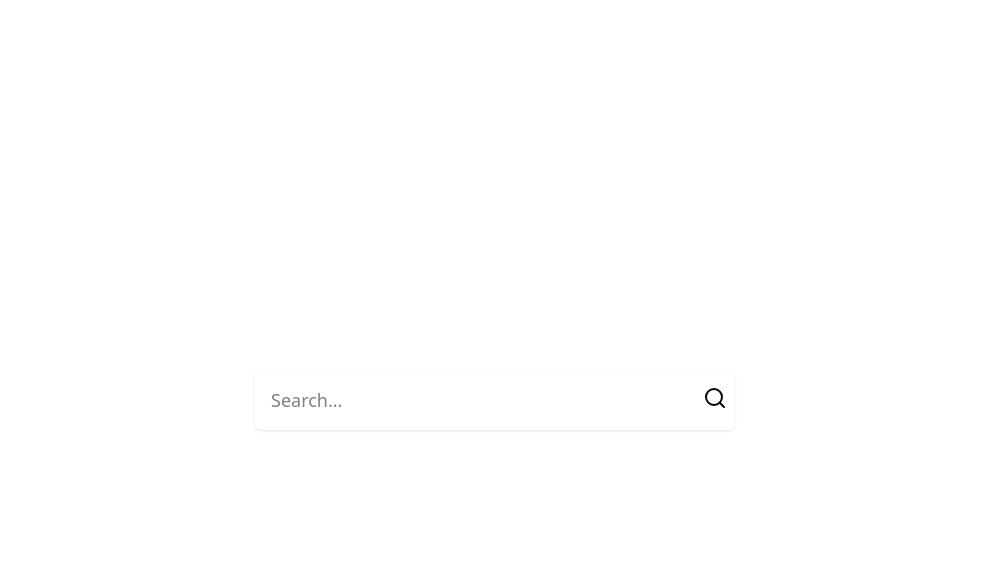
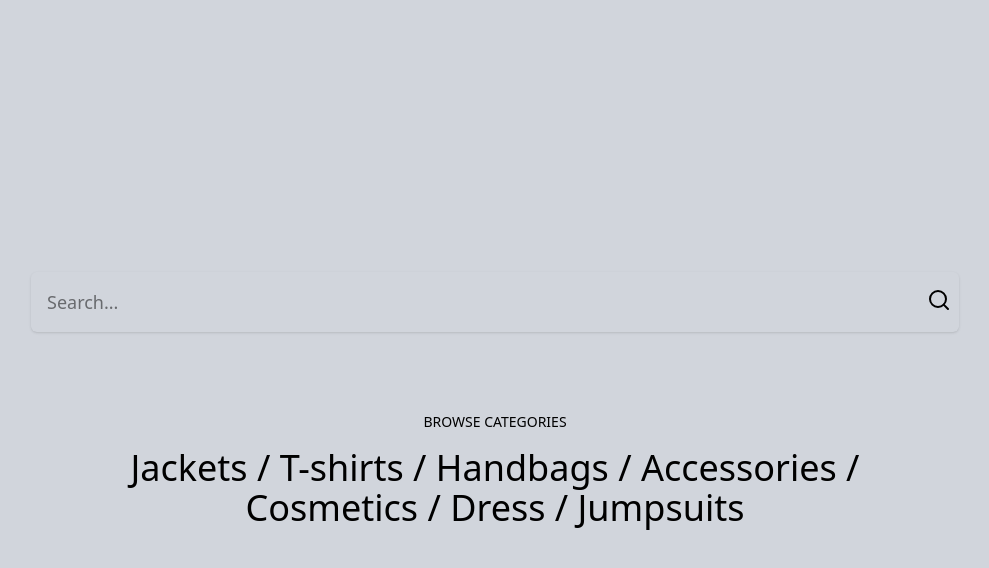
Before and after one commit to MohammadAabis/kaira, a React (Vite) app in the folder client/: page / in a window 1280 px wide. Both pictures are taken after a click on the button 1252 px from the left and 33 px from the top of the page. Shown: the top 568 px of the page, without its empty margins (145-1134 px from the left). Built offline with nearby package versions, Linux system fonts and the light colour scheme.

Commit message:
changes in nav

```diff
--- a/client/src/App.jsx
+++ b/client/src/App.jsx
@@ -1,4 +1,6 @@
 import { useState } from "react";
+import SearchPopup from "./components/SearchPopup";
+import SlidingPanel from "./components/SlidingPanel";
 
 const navLinks = [
   { label: "Home", href: "#" },
@@ -12,8 +14,6 @@ function App() {
   const [menuOpen, setMenuOpen] = useState(false);
   const [searchOpen, setSearchOpen] = useState(false);
 
-  // Function to toggle search input visibility
-  const toggleSearch = () => setSearchOpen(!searchOpen);
   // Toggle function for mobile menu
   const toggleMenu = () => setMenuOpen(!menuOpen);
   return (
@@ -21,7 +21,7 @@ function App() {
       <nav className="relative bg-white border-b-1 border-b-gray-300 shadow-sm py-5">
         <div className="mx-auto flex justify-between items-center px-4">
           {/* Main Logo */}
-          <div className="">
+          <div className="w-20 sm:w-24">
             <img src="/img/main-logo.png" alt="" />
           </div>
 
@@ -60,7 +60,7 @@ function App() {
           </div>
 
           {/* Carts for mobile */}
-          <div className="absolute left-1/2 top-1/2 transform -translate-x-1/2 -translate-y-1/2 flex space-x-4 lg:hidden">
+          <div className="absolute left-1/2 top-1/2 transform -translate-x-1/2 -translate-y-1/2 flex space-x-2 lg:hidden">
             <button>
               <svg
                 xmlns="http://www.w3.org/2000/svg"
@@ -136,56 +136,18 @@ function App() {
         </div>
 
         {/* SLIDING PANEL - Mobile Menu */}
-        <div
-          className={`fixed top-0 right-0 h-full w-64 bg-white shadow-lg z-40 transform transition-transform duration-300 ease-in-out ${
-            menuOpen ? "translate-x-0" : "translate-x-full"
-          } lg:hidden`}
-        >
-          <div className="p-4 flex justify-end">
-            <button onClick={toggleMenu} className="text-gray-700 text-2xl">
-              ×
-            </button>
-          </div>
-          <ul className="flex flex-col items-start space-y-4 px-6 text-gray-800">
-            {navLinks.map((link) => (
-              <li key={link.label}>
-                <a href={link.href}>{link.label}</a>
-              </li>
-            ))}
-          </ul>
-        </div>
+        {menuOpen && (
+          <SlidingPanel
+            menuOpen={menuOpen}
+            toggleMenu={toggleMenu}
+            navLinks={navLinks}
+          />
+        )}
       </nav>
 
       {/* Search Area */}
       {searchOpen && (
-        <div className="fixed inset-0 bg-white flex items-center justify-center">
-          <div className="relative w-full max-w-lg px-4">
-            <input
-              type="text"
-              placeholder="Search..."
-              className="w-full p-4 rounded-md text-lg focus:outline-pink-400 border-b-gray-200 shadow-sm"
-            />
-            <button
-              className="absolute top-4 right-6"
-            >
-              <svg
-                xmlns="http://www.w3.org/2000/svg"
-                width="24"
-                height="24"
-                viewBox="0 0 24 24"
-                fill="none"
-                stroke="currentColor"
-                stroke-width="2"
-                stroke-linecap="round"
-                stroke-linejoin="round"
-                class="lucide lucide-search-icon lucide-search"
-              >
-                <path d="m21 21-4.34-4.34" />
-                <circle cx="11" cy="11" r="8" />
-              </svg>
-            </button>
-          </div>
-        </div>
+        <SearchPopup searchOpen={searchOpen} setSearchOpen={setSearchOpen} />
       )}
     </>
   );
--- /dev/null
+++ b/client/src/components/SearchPopup.jsx
@@ -0,0 +1,60 @@
+import { useEffect, useRef } from "react"
+
+export default function SearchPopup({ searchOpen, setSearchOpen }) {
+  const popupRef = useRef(null)
+
+  useEffect(() => {
+    function handleClickOutside(event) {
+      if (popupRef.current && !popupRef.current.contains(event.target)) {
+        setSearchOpen(false)
+      }
+    }
+
+    if (searchOpen) {
+      document.addEventListener("mousedown", handleClickOutside)
+    }
+
+    return () => {
+      document.removeEventListener("mousedown", handleClickOutside)
+    }
+  }, [searchOpen, setSearchOpen])
+
+  if (!searchOpen) return null
+
+  return (
+    <div className="fixed inset-0 bg-gray-300 flex flex-col items-center justify-center">
+      <div ref={popupRef} className="relative px-4 w-full md:w-3/4">
+        <input
+          type="text"
+          placeholder="Search..."
+          className="w-full p-4 rounded-md text-lg focus:outline-pink-400 shadow-sm"
+        />
+        <button className="absolute top-4 right-6">
+          <svg
+            xmlns="http://www.w3.org/2000/svg"
+            width="24"
+            height="24"
+            viewBox="0 0 24 24"
+            fill="none"
+            stroke="currentColor"
+            strokeWidth="2"
+            strokeLinecap="round"
+            strokeLinejoin="round"
+            className="lucide lucide-search-icon lucide-search"
+          >
+            <path d="m21 21-4.34-4.34" />
+            <circle cx="11" cy="11" r="8" />
+          </svg>
+        </button>
+      </div>
+
+      <div className="mt-20 text-center text-2xl sm:text-3xl lg:text-4xl">
+        <p className="uppercase text-sm font-light">Browse Categories</p>
+        <div className="mt-4">
+          <p>Jackets / T-shirts / Handbags / Accessories /</p>
+          <p>Cosmetics / Dress / Jumpsuits</p>
+        </div>
+      </div>
+    </div>
+  )
+}
--- /dev/null
+++ b/client/src/components/SlidingPanel.jsx
@@ -0,0 +1,24 @@
+const SlidingPanel = ({ menuOpen, toggleMenu, navLinks }) => {
+  return (
+    <div
+      className={`fixed top-0 right-0 h-full w-64 bg-white shadow-lg z-40 transform transition-transform duration-300 ease-in-out ${
+        menuOpen ? "translate-x-0" : "translate-x-full"
+      } lg:hidden`}
+    >
+      <div className="p-4 flex justify-end">
+        <button onClick={toggleMenu} className="text-gray-700 text-2xl">
+          ×
+        </button>
+      </div>
+      <ul className="flex flex-col items-start space-y-4 px-6 text-gray-800">
+        {navLinks.map((link) => (
+          <li key={link.label}>
+            <a href={link.href}>{link.label}</a>
+          </li>
+        ))}
+      </ul>
+    </div>
+  );
+};
+
+export default SlidingPanel;
```
